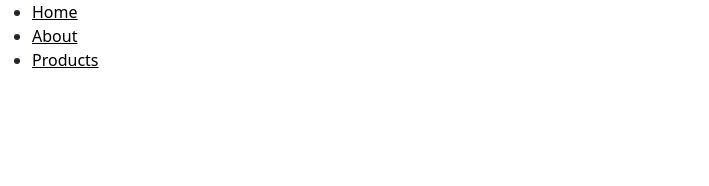
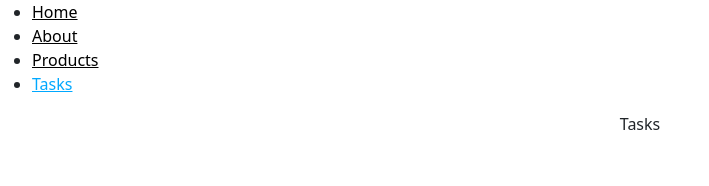
Before and after one commit to Sharnu10/journal, a React (Create React App) app in the folder j_react/: page /tasks in a window 1280 px wide. Before the commit this address had no page. Shown: the top 186 px of the page, without its empty margins (0-709 px from the left). Built offline with nearby package versions, Linux system fonts and the light colour scheme.

Commit message:
created Render Lists , tasks & updated navlist.

```diff
--- a/j_react/src/App.js
+++ b/j_react/src/App.js
@@ -7,6 +7,7 @@ import Home from "./Home";
 import Products from "./products";
 import { About } from "./about";
 import NavBar from "./components/NavBar";
+import Tasks from "./components/tasks";
 
 function App() {
   return (
@@ -20,6 +21,7 @@ function App() {
           <Route>
             <Route path="/" element={<Home />} />
             <Route path="/products" element={<Products />} />
+            <Route path="/tasks" element={<Tasks />} />
             <Route path="/about" element={<About />} />
           </Route>
         </Routes>
--- a/j_react/src/components/NavBar.js
+++ b/j_react/src/components/NavBar.js
@@ -1,18 +1,19 @@
 import { NavLink } from "react-router-dom";
 
 const NavBar = () => {
+  const navList = [
+    { name: "Home", path: "/" },
+    { name: "About", path: "/about" },
+    { name: "Products", path: "/products" },
+    { name: "Tasks", path: "/tasks" },
+  ];
+
   return (
     <nav>
       <ul>
-        <li>
-          <NavLink to="/">Home</NavLink>
-        </li>
-        <li>
-          <NavLink to="/about">About</NavLink>
-        </li>
-        <li>
-          <NavLink to="/products">Products</NavLink>
-        </li>
+        {navList.map((item) => (
+          <li> {<NavLink to={item.path}>{item.name}</NavLink>} </li>
+        ))}
       </ul>
     </nav>
   );
--- /dev/null
+++ b/j_react/src/components/tasks.js
@@ -0,0 +1,3 @@
+export default function Tasks() {
+  return <div>Tasks</div>;
+}
```
